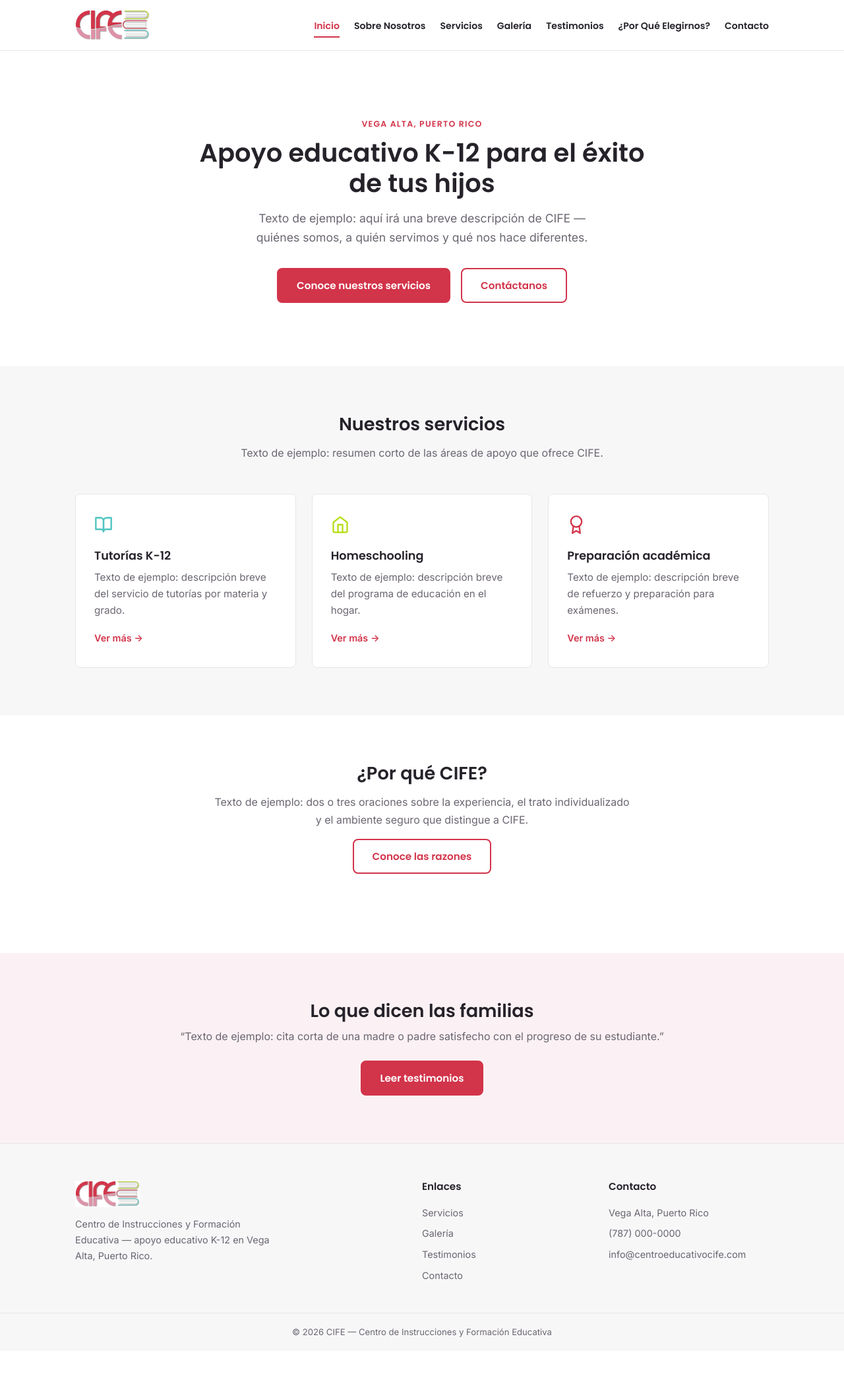
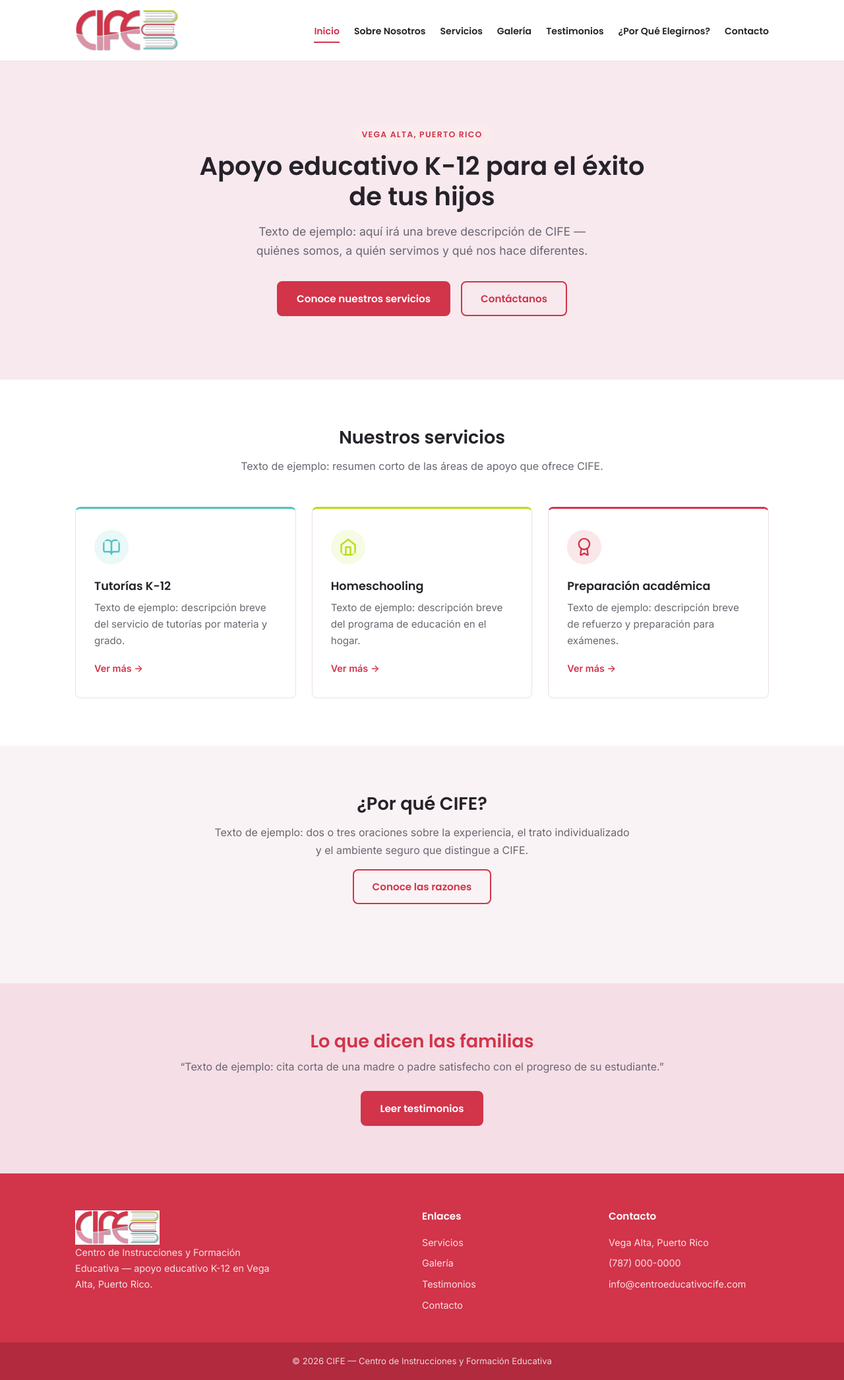
Before and after one commit to damianpabon3-byte/cife-website, a plain HTML site: page index.html in a window 1280 px wide. Shown: the whole page at 66% size. Before the commit the page ends 2047 px from the top, so only its background shows below. Drawn offline with Linux system fonts and the light colour scheme.

Commit message:
Apply v2 balanced color pass, bigger logo, accent gallery strips
Co-Authored-By: Claude Fable 5 <noreply@anthropic.com>
Claude-Session: https://claude.ai/code/session_01WEwLVXi6wPzNr9Z8oGiyGX

```diff
--- a/css/style.css
+++ b/css/style.css
@@ -8,16 +8,18 @@
   --color-primary:        #D2344A;
   --color-primary-dark:   #B12A3E;
   --color-secondary:      #DD92A8;
-  --color-secondary-tint: #FBF1F4;
   --color-accent-lime:    #B6DD14;
   --color-accent-teal:    #4DC4C0;
 
-  /* Neutrals */
+  /* Neutrals & tints */
   --color-bg:         #FFFFFF;
-  --color-bg-alt:     #F7F7F8;
+  --color-bg-alt:     #FAF3F5;   /* soft pink wash */
+  --color-hero-tint:  #F7E9EE;
+  --color-cta-tint:   #F5DEE6;
+  --color-teal-tint:  #EAF7F5;
   --color-text:       #26222A;
   --color-text-muted: #6B6570;
-  --color-border:     #E9E4E7;
+  --color-border:     #EDDFE4;
 
   /* Type */
   --font-heading: "Poppins", system-ui, -apple-system, sans-serif;
@@ -26,7 +28,7 @@
   /* Layout */
   --container: 1100px;
   --radius: 8px;
-  --header-height: 76px;
+  --header-height: 92px;
 }
 
 /* ---------- Base ---------- */
@@ -78,6 +80,9 @@ main section { padding: 72px 0; }
   text-transform: uppercase;
   color: var(--color-primary);
   margin-bottom: 10px;
+  padding: 4px 14px;
+  border-radius: 999px;
+  background: color-mix(in srgb, var(--color-primary) 10%, white);
 }
 
 .text-muted { color: var(--color-text-muted); }
@@ -107,6 +112,14 @@ main section { padding: 72px 0; }
 .icon-primary { color: var(--color-primary); }
 .icon-sm { width: 20px; height: 20px; }
 
+.card .icon, .feature .icon, .contact-list .icon, .service > .icon {
+  width: 52px;
+  height: 52px;
+  padding: 12px;
+  border-radius: 50%;
+  background: color-mix(in srgb, currentColor 12%, white);
+}
+
 /* ---------- Header / nav ---------- */
 #site-header {
   position: sticky;
@@ -125,8 +138,9 @@ main section { padding: 72px 0; }
   min-height: var(--header-height);
 }
 
-.brand img { height: 46px; width: auto; }
+.brand img { height: 64px; width: auto; }
 
+.site-nav { margin-left: auto; }
 .site-nav ul { display: flex; gap: 22px; list-style: none; margin: 0; padding: 0; }
 .site-nav a {
   font-family: var(--font-heading);
@@ -162,6 +176,27 @@ main section { padding: 72px 0; }
 .nav-toggle.open span:nth-child(2) { opacity: 0; }
 .nav-toggle.open span:nth-child(3) { transform: translateY(-7px) rotate(-45deg); }
 
+.header-actions { display: flex; align-items: center; gap: 8px; }
+
+.lang-toggle { display: flex; align-items: center; gap: 2px; }
+.lang-toggle button {
+  font-family: var(--font-heading);
+  font-size: 0.8rem;
+  font-weight: 600;
+  color: var(--color-text-muted);
+  background: none;
+  border: none;
+  border-radius: 6px;
+  padding: 4px 6px;
+  cursor: pointer;
+}
+.lang-toggle button:hover { color: var(--color-primary); }
+.lang-toggle button[aria-pressed="true"] {
+  color: var(--color-primary);
+  background: color-mix(in srgb, var(--color-primary) 10%, white);
+}
+.lang-toggle .sep { color: var(--color-border); }
+
 @media (max-width: 900px) {
   .nav-toggle { display: flex; }
   .site-nav {
@@ -179,7 +214,7 @@ main section { padding: 72px 0; }
 }
 
 /* ---------- Hero (index) ---------- */
-.hero { padding: 96px 0; text-align: center; }
+.hero { padding: 96px 0; text-align: center; background: var(--color-hero-tint); }
 .hero h1 { max-width: 720px; margin: 0 auto 0.4em; }
 .hero .hero-sub { max-width: 560px; margin: 0 auto 32px; color: var(--color-text-muted); font-size: 1.1rem; }
 .hero-actions { display: flex; gap: 16px; justify-content: center; flex-wrap: wrap; }
@@ -193,6 +228,9 @@ main section { padding: 72px 0; }
   border-radius: var(--radius);
   padding: 32px 28px;
 }
+.card-grid .card { border-top: 3px solid var(--color-accent-teal); }
+.card-grid .card:nth-child(3n+2) { border-top-color: var(--color-accent-lime); }
+.card-grid .card:nth-child(3n)   { border-top-color: var(--color-primary); }
 .card .icon { margin-bottom: 16px; }
 .card p { color: var(--color-text-muted); font-size: 0.95rem; }
 .card-link { font-weight: 600; font-size: 0.9rem; }
@@ -229,6 +267,7 @@ main section { padding: 72px 0; }
   margin-bottom: 6px;
 }
 .stat .stat-label { color: var(--color-text-muted); font-size: 0.9rem; }
+.stat:nth-child(even) .stat-number { color: var(--color-accent-teal); }
 
 /* ---------- Service sections ---------- */
 .service { display: grid; grid-template-columns: auto 1fr; gap: 24px; max-width: 780px; margin: 0 auto 48px; }
@@ -273,27 +312,36 @@ main section { padding: 72px 0; }
 .map-embed { width: 100%; height: 380px; border: 1px solid var(--color-border); border-radius: var(--radius); }
 
 /* ---------- CTA band ---------- */
-.cta-band { background: var(--color-secondary-tint); text-align: center; }
-.cta-band h2 { margin-bottom: 0.3em; }
+.cta-band { background: var(--color-cta-tint); text-align: center; }
+.cta-band h2 { margin-bottom: 0.3em; color: var(--color-primary); }
+
+.section-teal { background: var(--color-teal-tint); }
 .cta-band p { color: var(--color-text-muted); margin-bottom: 24px; }
 
 /* ---------- Footer ---------- */
-#site-footer { background: var(--color-bg-alt); border-top: 1px solid var(--color-border); }
+#site-footer { background: var(--color-primary); }
 .footer-inner {
   display: grid;
   grid-template-columns: 2fr 1fr 1fr;
   gap: 40px;
   padding: 56px 24px 40px;
 }
-.footer-brand img { height: 40px; width: auto; margin-bottom: 14px; }
-.footer-brand p { color: var(--color-text-muted); font-size: 0.9rem; max-width: 320px; }
-.footer-col h3 { font-size: 0.95rem; margin-bottom: 14px; }
+.logo-plate {
+  display: inline-block;
+  background: #fff;
+  padding: 10px 14px;
+  border-radius: var(--radius);
+  margin-bottom: 14px;
+}
+.footer-brand img { height: 52px; width: auto; }
+.footer-brand p { color: rgba(255, 255, 255, 0.85); font-size: 0.9rem; max-width: 320px; }
+.footer-col h3 { font-size: 0.95rem; margin-bottom: 14px; color: #fff; }
 .footer-col ul { list-style: none; padding: 0; margin: 0; }
-.footer-col li { padding: 4px 0; font-size: 0.9rem; color: var(--color-text-muted); }
-.footer-col a { color: var(--color-text-muted); }
-.footer-col a:hover { color: var(--color-primary); }
-.footer-bottom { border-top: 1px solid var(--color-border); text-align: center; padding: 18px 24px; }
-.footer-bottom p { margin: 0; font-size: 0.82rem; color: var(--color-text-muted); }
+.footer-col li { padding: 4px 0; font-size: 0.9rem; color: rgba(255, 255, 255, 0.85); }
+.footer-col a { color: rgba(255, 255, 255, 0.85); }
+.footer-col a:hover { color: #fff; text-decoration: underline; }
+.footer-bottom { background: var(--color-primary-dark); text-align: center; padding: 18px 24px; }
+.footer-bottom p { margin: 0; font-size: 0.82rem; color: rgba(255, 255, 255, 0.8); }
 
 /* ---------- Responsive ---------- */
 @media (max-width: 900px) {
@@ -306,6 +354,7 @@ main section { padding: 72px 0; }
 }
 
 @media (max-width: 600px) {
+  .brand img { height: 52px; }
   .card-grid, .feature-list, .gallery-grid, .testimonials-grid,
   .two-up, .contact-layout, .stats-row { grid-template-columns: 1fr; }
   .footer-inner { grid-template-columns: 1fr; }
--- a/index.html
+++ b/index.html
@@ -26,7 +26,7 @@
       </div>
     </section>
 
-    <section class="section-alt">
+    <section>
       <div class="container">
         <div class="section-heading">
           <h2>Nuestros servicios</h2>
@@ -55,7 +55,7 @@
       </div>
     </section>
 
-    <section>
+    <section class="section-alt">
       <div class="container">
         <div class="section-heading">
           <h2>¿Por qué CIFE?</h2>
```
Also changed, not shown: why-us.html (+1 -1 lines), assets/gallery/foto-01.svg, assets/gallery/foto-02.svg, assets/gallery/foto-03.svg, assets/gallery/foto-04.svg, assets/gallery/foto-05.svg, assets/gallery/foto-06.svg.
